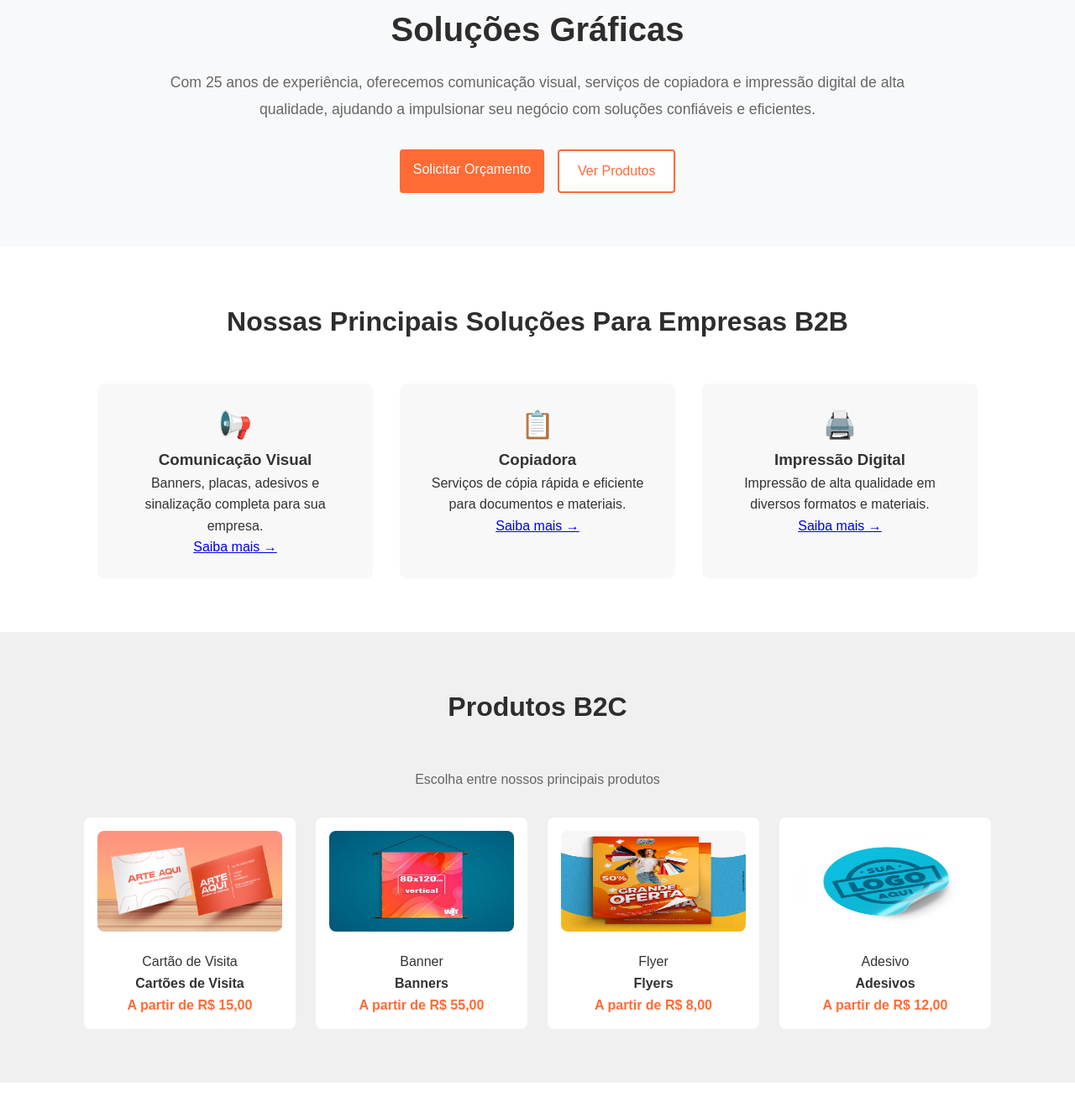
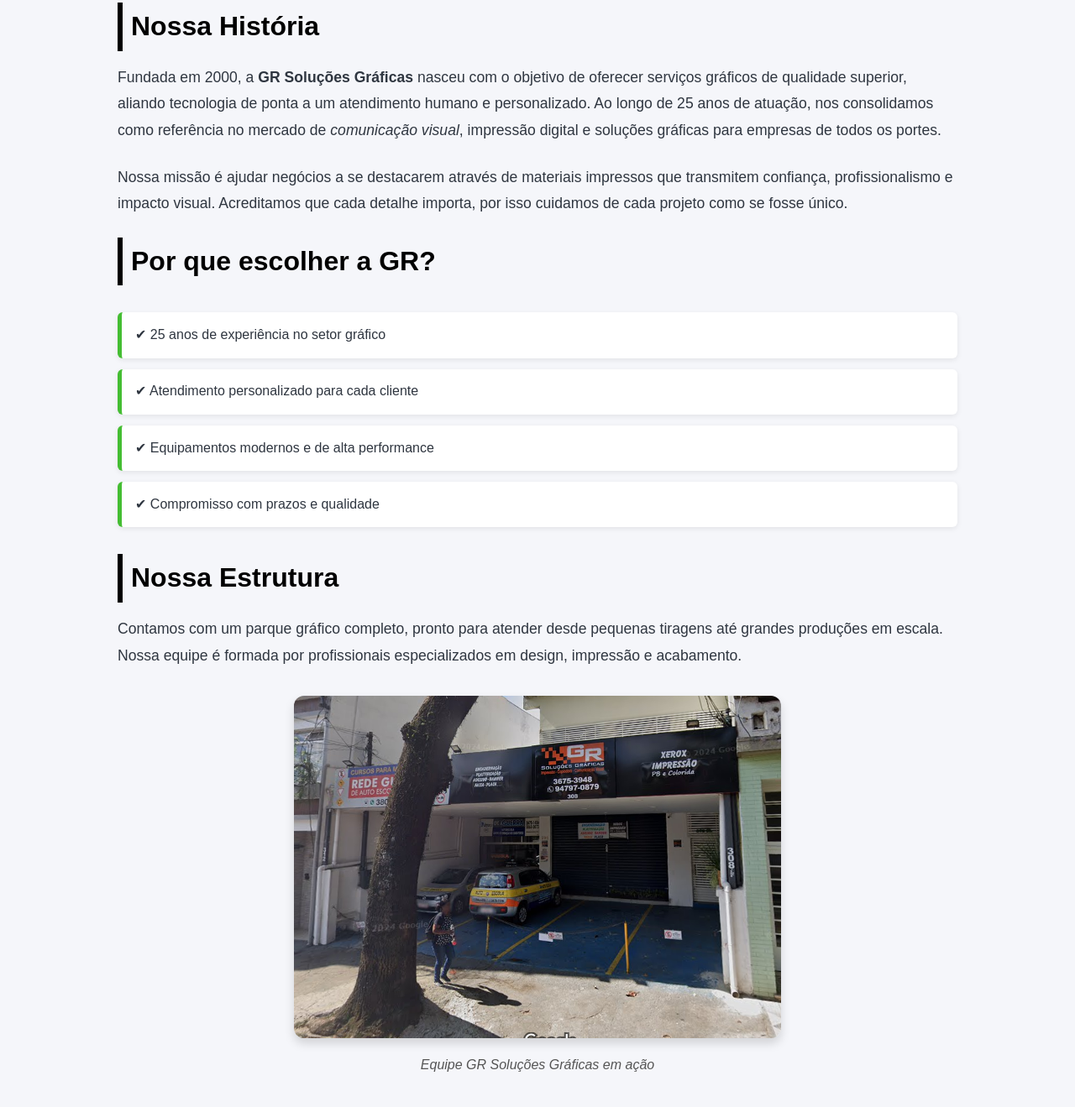
Before and after one commit to Gu1lz/Projeto-WEB-MOBILE, a plain HTML site: page index.html in a window 1280 px wide. Shown: the part 141-1460 px from the top of the page at 84% size. Drawn offline with Linux system fonts and the light colour scheme.

Commit message:
Update index.html

```diff
--- a/index.html
+++ b/index.html
@@ -3,7 +3,7 @@
 <head>
     <meta charset="UTF-8">
     <meta name="viewport" content="width=device-width, initial-scale=1.0">
-    <title>GR Soluções Gráficas - 25 Anos de Experiência</title>
+    <title>Sobre Nós - GR Soluções Gráficas</title>
     <link rel="stylesheet" href="style.css">
 </head>
 <body>
@@ -11,105 +11,57 @@
         <nav>
             <h1 class="logo">GR</h1>
             <ul class="menu-navegacao">
-                <li><a href="#comunicacao">Comunicação Visual</a></li>
-                <li><a href="#copiadora">Copiadora</a></li>
-                <li><a href="#impressao">Impressão Digital</a></li>
-                <li><a href="#sobre">Sobre</a></li>
-                <li><a href="#contato">Contato</a></li>
+                <li><a href="index.html#comunicacao">Comunicação Visual</a></li>
+                <li><a href="index.html#copiadora">Copiadora</a></li>
+                <li><a href="index.html#impressao">Impressão Digital</a></li>
+                <li><a href="sobre.html" class="ativo">Sobre</a></li>
+                <li><a href="index.html#contato">Contato</a></li>
             </ul>
-            <a href="#orcamento" class="botao-orcamento">Orçamento</a>
+            <a href="index.html#orcamento" class="botao-orcamento">Orçamento</a>
         </nav>
     </header>
 
     <main>
-        <section class="destaque">
-            <article class="conteudo-destaque">
-                <h2>Soluções Gráficas</h2>
-                <p>Com 25 anos de experiência, oferecemos comunicação visual, serviços de copiadora e impressão digital de alta qualidade, ajudando a impulsionar seu negócio com soluções confiáveis e eficientes.</p>
-                <div class="botoes-destaque">
-                    <a href="#orcamento" class="botao-primario">Solicitar Orçamento</a>
-                    <a href="#produtos" class="botao-secundario">Ver Produtos</a>
-                </div>
-            </article>
-        </section>
+        <section class="sobre-detalhado">
+            <div class="container">
+                <h2 class="titulo-secao">Nossa História</h2>
+                <p>
+                    Fundada em 2000, a <strong>GR Soluções Gráficas</strong> nasceu com o objetivo de oferecer serviços gráficos
+                    de qualidade superior, aliando tecnologia de ponta a um atendimento humano e personalizado.
+                    Ao longo de 25 anos de atuação, nos consolidamos como referência no mercado de <em>comunicação visual</em>,
+                    impressão digital e soluções gráficas para empresas de todos os portes.
+                </p>
 
-        <section class="servicos" id="servicos">
-            <h2 class="titulo-secao">Nossas Principais Soluções Para Empresas B2B</h2>
-            <div class="grade-servicos">
-                <article class="cartao-servico" id="comunicacao">
-                    <span class="icone-servico">📢</span>
-                    <h3>Comunicação Visual</h3>
-                    <p>Banners, placas, adesivos e sinalização completa para sua empresa.</p>
-                    <a href="#" class="link-servico">Saiba mais →</a>
-                </article>
+                <p>
+                    Nossa missão é ajudar negócios a se destacarem através de materiais impressos que transmitem
+                    confiança, profissionalismo e impacto visual. Acreditamos que cada detalhe importa, por isso
+                    cuidamos de cada projeto como se fosse único.
+                </p>
 
-                <article class="cartao-servico" id="copiadora">
-                    <span class="icone-servico">📋</span>
-                    <h3>Copiadora</h3>
-                    <p>Serviços de cópia rápida e eficiente para documentos e materiais.</p>
-                    <a href="#" class="link-servico">Saiba mais →</a>
-                </article>
+                <h2 class="titulo-secao">Por que escolher a GR?</h2>
+                <ul class="lista-sobre">
+                    <li>✔ 25 anos de experiência no setor gráfico</li>
+                    <li>✔ Atendimento personalizado para cada cliente</li>
+                    <li>✔ Equipamentos modernos e de alta performance</li>
+                    <li>✔ Compromisso com prazos e qualidade</li>
+                </ul>
 
-                <article class="cartao-servico" id="impressao">
-                    <span class="icone-servico">🖨️</span>
-                    <h3>Impressão Digital</h3>
-                    <p>Impressão de alta qualidade em diversos formatos e materiais.</p>
-                    <a href="#" class="link-servico">Saiba mais →</a>
-                </article>
+                <h2 class="titulo-secao">Nossa Estrutura</h2>
+                <p>
+                    Contamos com um parque gráfico completo, pronto para atender desde pequenas tiragens até
+                    grandes produções em escala. Nossa equipe é formada por profissionais especializados em
+                    design, impressão e acabamento.
+                </p>
+
+                <figure class="imagem-sobre-detalhada">
+                    <img src="Screenshot.png" alt="Equipe GR Soluções Gráficas">
+                    <figcaption>Equipe GR Soluções Gráficas em ação</figcaption>
+                </figure>
             </div>
-        </section>
-
-        <section class="produtos" id="produtos">
-            <h2 class="titulo-secao">Produtos B2C</h2>
-            <p class="subtitulo-produtos">Escolha entre nossos principais produtos</p>
-            <div class="grade-produtos">
-                <article class="cartao-produto">
-                    <img class="imagem-produto" src="VISITA.png">Cartão de Visita</img>
-                    <div class="info-produto">
-                        <h4>Cartões de Visita</h4>
-                        <p class="preco-produto">A partir de R$ 15,00</p>
-                    </div>
-                </article>
-
-                <article class="cartao-produto">
-                    <img class="imagem-produto" src="BANNER.jpg">Banner</img>
-                    <div class="info-produto">
-                        <h4>Banners</h4>
-                        <p class="preco-produto">A partir de R$ 55,00</p>
-                    </div>
-                </article>
-
-                <article class="cartao-produto">
-                    <img class="imagem-produto" src="FLYER.png">Flyer</img>
-                    <div class="info-produto">
-                        <h4>Flyers</h4>
-                        <p class="preco-produto">A partir de R$ 8,00</p>
-                    </div>
-                </article>
-
-                <article class="cartao-produto">
-                    <img class="imagem-produto" src="ADESSIVO.jpg">Adesivo</img>
-                    <div class="info-produto">
-                        <h4>Adesivos</h4>
-                        <p class="preco-produto">A partir de R$ 12,00</p>
-                    </div>
-                </article>
-            </div>
-        </section>
-
-        <section class="sobre-nos" id="sobre">
-            <article class="conteudo-sobre">
-                <p>Desde 2000, a GR Soluções Gráficas tem sido referência em serviços gráficos, oferecendo qualidade superior e atendimento personalizado para empresas de todos os tamanhos.</p>
-                <img class="imagem-sobre" src="Screenshot.png"></img>
-            </article>
-        </section>
-
-        <section class="mapa">
-            <figure class="container-mapa"></figure>
         </section>
     </main>
 
-    <footer id="contato">
+    <footer>
         <section class="conteudo-rodape">
             <aside class="secao-rodape">
                 <div class="icones-sociais">
@@ -123,9 +75,9 @@
             <nav class="secao-rodape">
                 <h3>Serviços</h3>
                 <ul>
-                    <li><a href="#comunicacao">Comunicação Visual</a></li>
-                    <li><a href="#copiadora">Copiadora</a></li>
-                    <li><a href="#impressao">Impressão Digital</a></li>
+                    <li><a href="index.html#comunicacao">Comunicação Visual</a></li>
+                    <li><a href="index.html#copiadora">Copiadora</a></li>
+                    <li><a href="index.html#impressao">Impressão Digital</a></li>
                     <li><a href="#">Design Gráfico</a></li>
                 </ul>
             </nav>
@@ -133,7 +85,7 @@
             <nav class="secao-rodape">
                 <h3>Empresa</h3>
                 <ul>
-                    <li><a href="#sobre">Sobre Nós</a></li>
+                    <li><a href="sobre.html">Sobre Nós</a></li>
                     <li><a href="#">Nossa História</a></li>
                     <li><a href="#">Trabalhe Conosco</a></li>
                     <li><a href="#">Blog</a></li>
```
